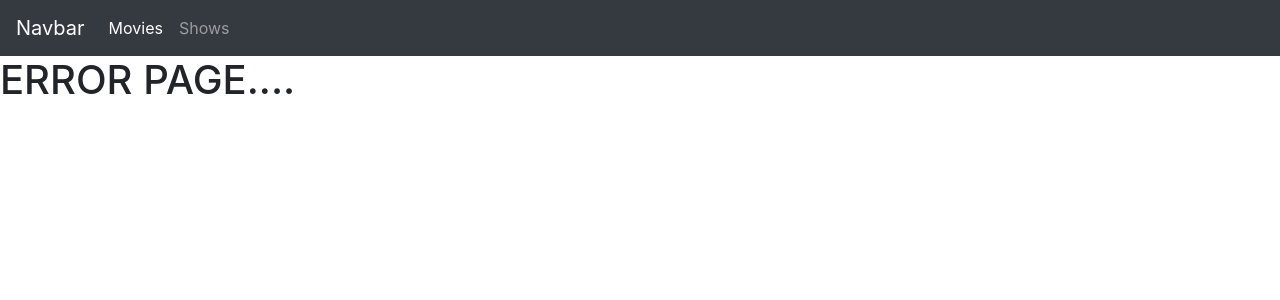
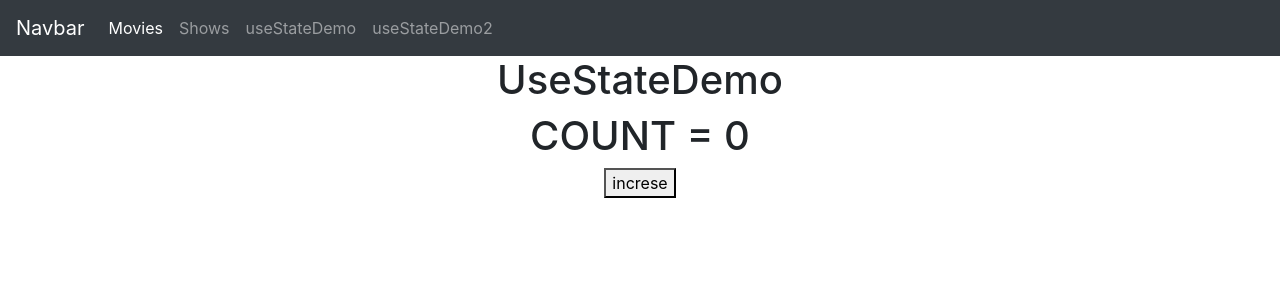
Before and after one commit to samirvithlani/club3.1_react, a React (Vite) app: page /useStateDemo in a window 1280 px wide. Shown: the top 300 px of the page. Built offline with nearby package versions, Linux system fonts and the light colour scheme.

Commit message:
useState

```diff
--- a/src/App.jsx
+++ b/src/App.jsx
@@ -14,6 +14,8 @@ import { Navbar } from './components/Navbar.jsx'
 import { Home } from './components/hotstar/Home.jsx'
 import { Error404 } from './components/Error404.jsx'
 import { PLayContent } from './components/hotstar/PLayContent.jsx'
+import { UseStateDemo } from './components/UseStateDemo.jsx'
+import { UseStateDemo2 } from './components/UseStateDemo2.jsx'
 //import './App.css'
 
 //component..
@@ -29,6 +31,8 @@ function App() {
           <Route path='/movies' element = {<Movies/>}></Route>
           <Route path='/shows' element = {<Shows/>}></Route>
           <Route path='/playing/:id' element = {<PLayContent/>}></Route>
+          <Route path='/useStateDemo' element = {<UseStateDemo/>}></Route>
+          <Route path='/useStateDemo2' element = {<UseStateDemo2/>}></Route>
           {/* <Route path='/*' element = {<h1>404</h1>}></Route> */}
           <Route path='/*' element = {<Error404/>}></Route>
       </Routes>
--- a/src/components/Navbar.jsx
+++ b/src/components/Navbar.jsx
@@ -21,6 +21,12 @@ export const Navbar = () => {
       </li>
 
 
+      <li class="nav-item">
+        <Link class="nav-link" to="/useStateDemo">useStateDemo</Link>
+      </li>
+      <li class="nav-item">
+        <Link class="nav-link" to="/useStateDemo2">useStateDemo2</Link>
+      </li>
     </ul>
 
   </div>
--- /dev/null
+++ b/src/components/UseStateDemo.jsx
@@ -0,0 +1,24 @@
+import React, { useState } from 'react'
+
+export const UseStateDemo = () => {
+    //var count =0;
+
+    const [count,setCount]= useState(0) //number
+    //count --- stateVariable
+    //setCount ->function -->use -->count chnage --> setCount -->
+    //0 intial value
+    const increseCount = ()=>{
+        //count++
+        setCount(count+1)
+        console.log("count = ",count)
+    }
+  return (
+    <div style={{textAlign:"center"}}>
+        <h1>UseStateDemo</h1>
+        <h1>COUNT = {count}</h1>
+        {/* <button onClick={increseCount}>increse</button> */}
+        {/* //dont give () */}
+        <button onClick={()=>{increseCount()}}>increse</button>
+    </div>
+  )
+}
--- /dev/null
+++ b/src/components/UseStateDemo2.jsx
@@ -0,0 +1,22 @@
+import React, { useState } from 'react'
+
+export const UseStateDemo2 = () => {
+
+    //const[loadnig,setLoading]=useState(true)
+    const [loading, setloading] = useState(true) //boolean
+    const stopLoader =()=>{
+        setloading(false)
+    }
+    setTimeout(() => {
+        setloading(false)
+    }, 3000);
+  return (
+    <div style={{textAlign:"center"}}>
+        <h1>UseStateDemo2</h1>
+        {
+            loading == true && <h1>Loading.......</h1>
+        }
+        <button onClick={()=>{stopLoader()}}>STOP</button>
+    </div>
+  )
+}
```
Also changed, not shown: th.txt.
